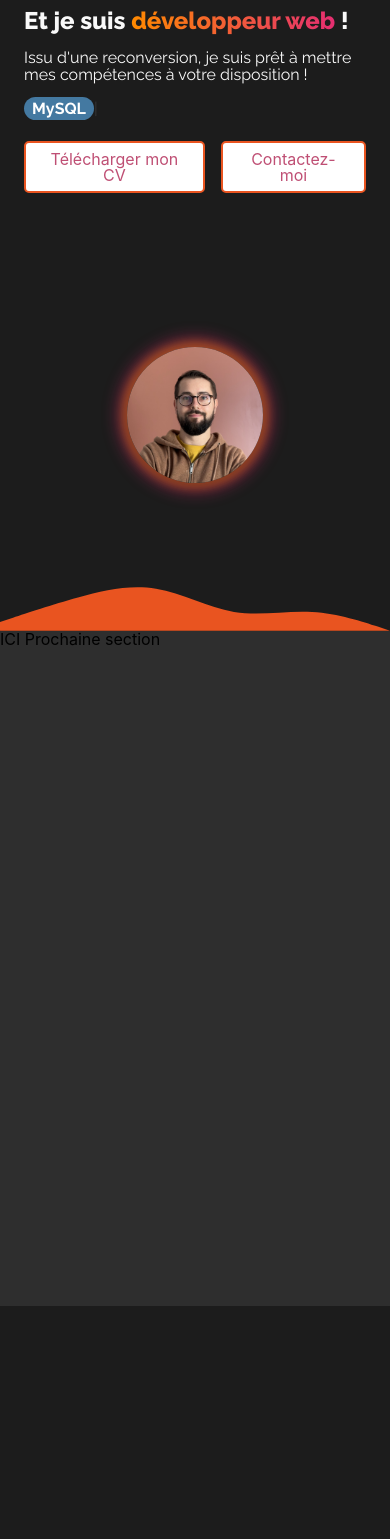
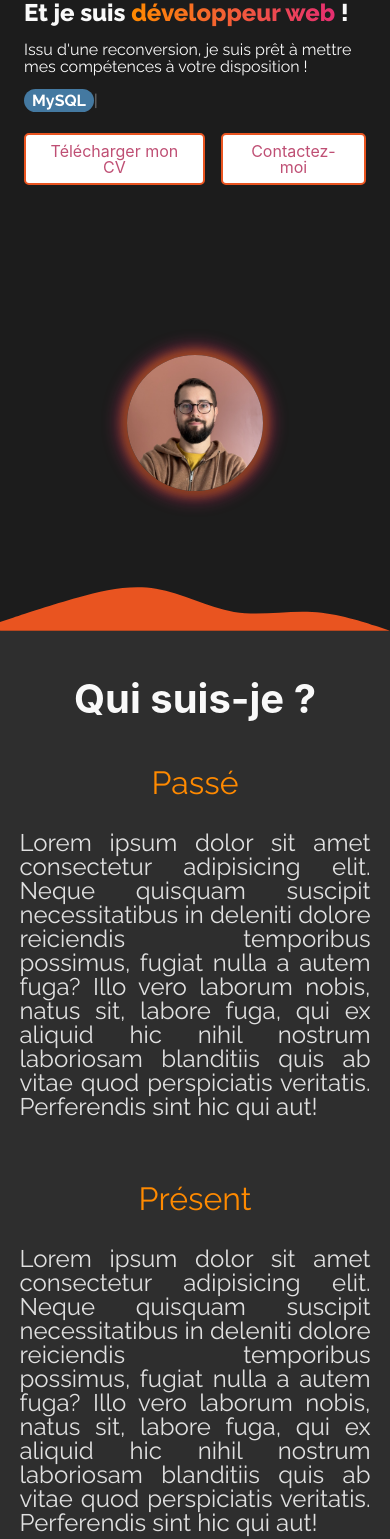
Before and after one commit to Deunoh/react-portfolio, a React (Vite) app: page / in a window 390 px wide. Shown: the part 213-1752 px from the top of the page. Before the commit the page ends 1519 px from the top, so only its background shows below. Built offline with nearby package versions, Linux system fonts and the light colour scheme.

Commit message:
about me WIP

```diff
--- a/src/components/Header/Header.scss
+++ b/src/components/Header/Header.scss
@@ -169,9 +169,8 @@
 }
 
 .list-items-with-description li:hover {
-  background: v.$secondary;
-  border-radius: 0.3rem;
-  border: 1px solid v.$primary;
+  background: v.$gray-border-hover;
+  border-radius: 5px;
 }
 
 .icon-wrapper svg {
--- a/src/components/Home/Home.scss
+++ b/src/components/Home/Home.scss
@@ -3,7 +3,7 @@
   min-height: 100vh;
   color: v.$text;
   display: flex;
-  padding: 5rem;
+  padding: v.$paddings-side;
   width: 100vw;
   justify-content: center;
   align-items: center;
@@ -81,7 +81,7 @@
   .main-section {
     flex-direction: column;
     justify-content: space-evenly;
-    padding: 1.5rem;
+    padding: 0 v.$paddings-side-mobile;
     .home-profil {
       img {
         width: 35vw;
--- a/src/components/Presentation/Presentation.jsx
+++ b/src/components/Presentation/Presentation.jsx
@@ -1,8 +1,49 @@
+import Socialbar from '../Socialbar/Socialbar';
 import './Presentation.scss';
 
 const Presentation = () => {
   return (
-    <section className="presentation-section">ICI Prochaine section</section>
+    <section className="presentation-section">
+      <h2 className="about_main-title">Qui suis-je ?</h2>
+      <div className="about_container">
+        <div className="about_container-card">
+          <h3>Passé</h3>
+          <p>
+            Lorem ipsum dolor sit amet consectetur adipisicing elit. Neque
+            quisquam suscipit necessitatibus in deleniti dolore reiciendis
+            temporibus possimus, fugiat nulla a autem fuga? Illo vero laborum
+            nobis, natus sit, labore fuga, qui ex aliquid hic nihil nostrum
+            laboriosam blanditiis quis ab vitae quod perspiciatis veritatis.
+            Perferendis sint hic qui aut!
+          </p>
+        </div>
+        <div className="about_container-card">
+          <h3>Présent</h3>
+          <p>
+            Lorem ipsum dolor sit amet consectetur adipisicing elit. Neque
+            quisquam suscipit necessitatibus in deleniti dolore reiciendis
+            temporibus possimus, fugiat nulla a autem fuga? Illo vero laborum
+            nobis, natus sit, labore fuga, qui ex aliquid hic nihil nostrum
+            laboriosam blanditiis quis ab vitae quod perspiciatis veritatis.
+            Perferendis sint hic qui aut!
+          </p>
+        </div>
+        <div className="about_container-card">
+          <h3>Futur</h3>
+          <p>
+            Lorem ipsum dolor sit amet consectetur adipisicing elit. Neque
+            quisquam suscipit necessitatibus in deleniti dolore reiciendis
+            temporibus possimus, fugiat nulla a autem fuga? Illo vero laborum
+            nobis, natus sit, labore fuga, qui ex aliquid hic nihil nostrum
+            laboriosam blanditiis quis ab vitae quod perspiciatis veritatis.
+            Perferendis sint hic qui aut!
+          </p>
+        </div>
+      </div>
+      <div className="social-icons--container">
+        <Socialbar />
+      </div>
+    </section>
   );
 };
 
--- a/src/components/Presentation/Presentation.scss
+++ b/src/components/Presentation/Presentation.scss
@@ -1,5 +1,50 @@
 @use '../../styles/variables' as v;
 .presentation-section {
-  height: 80vh;
+  width: 100vw;
   background-color: v.$secondary;
+  // padding: 0 v.$paddings-side;
+  display: flex;
+  flex-direction: column;
+  align-items: center;
+  .about_main-title {
+    margin: 3rem;
+    font-size: 4rem;
+    font-weight: 700;
+    color: v.$text;
+  }
+  .about_container {
+    width: 90%;
+    display: flex;
+    justify-content: center;
+    gap: 4rem;
+    //margin-bottom: 3rem;
+    padding-bottom: 3rem;
+    border-bottom: 1px solid v.$text;
+    .about_container-card {
+      font-family: v.$main-title-font;
+      text-align: justify;
+      h3 {
+        text-align: center;
+        color: v.$secondary-title;
+        font-size: 2rem;
+        margin-bottom: 2rem;
+      }
+      p {
+        font-size: 1.5rem;
+        color: v.$dark-paragraph;
+      }
+    }
+  }
 }
+
+@media (max-width: 768px) {
+  .presentation-section {
+    // padding: 0 v.$paddings-side-mobile;
+    .about_main-title {
+      font-size: 2.5rem;
+    }
+    .about_container {
+      flex-direction: column;
+    }
+  }
+}
--- /dev/null
+++ b/src/components/Socialbar/Socialbar.scss
@@ -0,0 +1,85 @@
+.wrapper {
+  display: inline-flex;
+  list-style: none;
+  height: 120px;
+  width: 100%;
+  padding-top: 40px;
+  font-family: 'Poppins', sans-serif;
+  justify-content: center;
+}
+
+.wrapper .icon {
+  position: relative;
+  background: #fff;
+  border-radius: 50%;
+  margin: 10px;
+  width: 50px;
+  height: 50px;
+  font-size: 18px;
+  display: flex;
+  justify-content: center;
+  align-items: center;
+  flex-direction: column;
+  box-shadow: 0 10px 10px rgba(0, 0, 0, 0.1);
+  cursor: pointer;
+  transition: all 0.2s cubic-bezier(0.68, -0.55, 0.265, 1.55);
+}
+
+.wrapper .tooltip {
+  position: absolute;
+  top: 0;
+  font-size: 14px;
+  background: #fff;
+  color: #fff;
+  padding: 5px 8px;
+  border-radius: 5px;
+  box-shadow: 0 10px 10px rgba(0, 0, 0, 0.1);
+  opacity: 0;
+  pointer-events: none;
+  transition: all 0.3s cubic-bezier(0.68, -0.55, 0.265, 1.55);
+}
+
+.wrapper .tooltip::before {
+  position: absolute;
+  content: '';
+  height: 8px;
+  width: 8px;
+  background: #fff;
+  bottom: -3px;
+  left: 50%;
+  transform: translate(-50%) rotate(45deg);
+  transition: all 0.3s cubic-bezier(0.68, -0.55, 0.265, 1.55);
+}
+
+.wrapper .icon:hover .tooltip {
+  top: -45px;
+  opacity: 1;
+  visibility: visible;
+  pointer-events: auto;
+}
+
+.wrapper .icon:hover span,
+.wrapper .icon:hover .tooltip {
+  text-shadow: 0px -1px 0px rgba(0, 0, 0, 0.1);
+}
+
+.wrapper .facebook:hover,
+.wrapper .facebook:hover .tooltip,
+.wrapper .facebook:hover .tooltip::before {
+  background: #1877f2;
+  color: #fff;
+}
+
+.wrapper .twitter:hover,
+.wrapper .twitter:hover .tooltip,
+.wrapper .twitter:hover .tooltip::before {
+  background: #1da1f2;
+  color: #fff;
+}
+
+.wrapper .instagram:hover,
+.wrapper .instagram:hover .tooltip,
+.wrapper .instagram:hover .tooltip::before {
+  background: #e4405f;
+  color: #fff;
+}
--- a/src/styles/_variables.scss
+++ b/src/styles/_variables.scss
@@ -1,14 +1,9 @@
-/*
-Définition de variables Sass, par exemple :
-   $color: #282c34;
-*/
-
 // Couleurs
 $background: #1c1c1c;
 $footer-bg: #161616;
-$primary-orange: #e95420;
 
 $primary: #e95420;
+$secondary-title: #ff8a00;
 $text: #f9f9f9;
 $background: #1c1c1c;
 $secondary: #2e2e2e;
@@ -20,6 +15,13 @@ $navbar-height: 4rem;
 $gray-text-hover: #8f8f8f;
 $gray-icon: #a0a0a0;
 
+$dark-paragraph: #e0e0e0;
+
 // Fonts
 
 $main-title-font: 'Raleway', system-ui;
+
+// espacement
+
+$paddings-side: 4rem;
+$paddings-side-mobile: 1.5rem;
```
Also changed, not shown: src/components/Socialbar/Socialbar.jsx (added, +56 -0 lines), src/components/Skills/Skills.jsx (added), src/components/Skills/Skills.scss (added).
